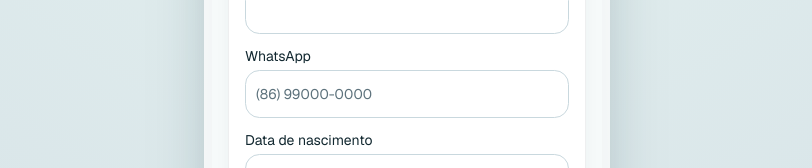
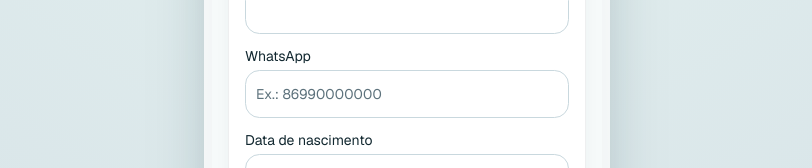
Before and after one commit to caio089/maissaude, a Next.js app: page /mobile in a window 1280 px wide. Shown: the part 431-599 px from the top of the page, without its empty margins (233-1045 px from the left). Built offline with nearby package versions, Linux system fonts and the light colour scheme.

Commit message:
Aceita telefone sem formatação obrigatória

```diff
--- a/src/components/desktop/patient-form.tsx
+++ b/src/components/desktop/patient-form.tsx
@@ -8,6 +8,7 @@ import { Textarea } from "@/components/ui/textarea"
 import { Field } from "@/components/shared/field"
 import type { PatientInput, PatientStatus } from "@/lib/types"
 import { validatePatientInput, type FieldErrors } from "@/lib/validation"
+import { phoneDigits } from "@/lib/phone"
 
 type PatientErrors = FieldErrors<keyof PatientInput>
 
@@ -39,7 +40,7 @@ export function patientFormErrors(form: PatientInput, patients: ExistingPatient[
   if (others.some((patient) => patient.cpf.trim() === form.cpf.trim())) {
     errors.cpf = "Este CPF já está cadastrado."
   }
-  if (others.some((patient) => patient.phone.trim() === form.phone.trim())) {
+  if (others.some((patient) => phoneDigits(patient.phone) === phoneDigits(form.phone))) {
     errors.phone = "Este telefone já está cadastrado."
   }
   if (others.some((patient) => patient.email.trim().toLowerCase() === form.email.trim().toLowerCase())) {
--- a/src/components/mobile/journey-view.tsx
+++ b/src/components/mobile/journey-view.tsx
@@ -16,10 +16,10 @@ import { AUTH_PASSWORD_MIN } from "@/lib/auth/constants"
 import { associateQuote, findActiveAssociate } from "@/lib/associate-rules"
 import { formatDate, formatMoney } from "@/lib/format"
 import { cpfDigits, formatCpf, isValidCpf } from "@/lib/cpf"
+import { isValidPhone } from "@/lib/phone"
 import { useDemoStore } from "@/lib/store"
 import type { CartLine } from "@/lib/types"
 
-const PHONE_PATTERN = /^\(\d{2}\) \d{5}-\d{4}$/
 type Stage = "catalog" | "confirm" | "pay"
 
 export function MobileJourney() {
@@ -54,7 +54,7 @@ function AccountStep() {
     if (password.trim().length < AUTH_PASSWORD_MIN) return `A senha precisa ter ao menos ${AUTH_PASSWORD_MIN} caracteres.`
     if (mode === "login") return ""
     if (name.trim().length < 3) return "Informe o nome da conta."
-    if (!PHONE_PATTERN.test(phone.trim())) return "Use um WhatsApp válido no formato (00) 00000-0000."
+    if (!isValidPhone(phone)) return "Informe um WhatsApp válido com DDD. Pode digitar só os números."
     if (!/^[^\s@]+@[^\s@]+\.[^\s@]+$/.test(email.trim())) return "Informe um e-mail válido. Ele é usado para recuperar a senha."
     if (!birthDate) return "Informe uma data de nascimento."
     return ""
@@ -131,7 +131,7 @@ function AccountStep() {
               <Input className="mt-1 h-12" value={name} onChange={(event) => setName(event.target.value)} autoComplete="name" />
             </label>
             <label className="block text-sm">WhatsApp
-              <Input className="mt-1 h-12" inputMode="tel" placeholder="(86) 99000-0000" value={phone} onChange={(event) => setPhone(event.target.value)} autoComplete="tel" />
+              <Input className="mt-1 h-12" inputMode="tel" placeholder="Ex.: 86990000000" value={phone} onChange={(event) => setPhone(event.target.value)} autoComplete="tel" />
             </label>
             <label className="block text-sm">Data de nascimento
               <Input className="mt-1 h-12" type="date" value={birthDate} onChange={(event) => setBirthDate(event.target.value)} />
--- a/src/lib/auth/patient-actions.ts
+++ b/src/lib/auth/patient-actions.ts
@@ -10,6 +10,7 @@ import {
 } from "@/lib/auth/patients"
 import { toDateKey } from "@/lib/format"
 import { cpfDigits, isValidCpf } from "@/lib/cpf"
+import { isValidPhone } from "@/lib/phone"
 import { createSupabaseAdmin, isSupabaseAdminConfigured } from "@/lib/supabase/admin"
 import { isSupabaseBrowserConfigured } from "@/lib/supabase/env"
 import { createServerSupabase } from "@/lib/supabase/server"
@@ -17,7 +18,6 @@ import type { AuthClaims } from "@/lib/supabase/session"
 import type { Patient } from "@/lib/types"
 
 const CPF_PATTERN = /^\d{3}\.?(?:\d{3})\.?\d{3}-?\d{2}$/
-const PHONE_PATTERN = /^\+?[\d\s().-]{10,20}$/
 const EMAIL_PATTERN = /^[^\s@]+@[^\s@]+\.[^\s@]+$/
 
 export type PatientAuthResult =
@@ -196,7 +196,7 @@ function validateRegister(input: {
   const city = input.city.trim() || "Teresina"
   if (!CPF_PATTERN.test(cpf) || !isValidCpf(cpf)) return { ok: false, message: "Informe um CPF válido." }
   if (name.length < 3) return { ok: false, message: "Informe o nome da conta." }
-  if (!PHONE_PATTERN.test(phone)) return { ok: false, message: "Informe um WhatsApp válido, com DDD." }
+  if (!isValidPhone(phone)) return { ok: false, message: "Informe um WhatsApp válido, com DDD." }
   if (!EMAIL_PATTERN.test(email)) return { ok: false, message: "Informe um e-mail válido." }
   if (email === CLINIC_AUTH_EMAIL) return { ok: false, message: "Este e-mail pertence à equipe da clínica." }
   if (!/^\d{4}-\d{2}-\d{2}$/.test(birthDate) || birthDate > toDateKey(new Date())) {
--- /dev/null
+++ b/src/lib/phone.ts
@@ -0,0 +1,10 @@
+export function phoneDigits(value: string) {
+  return value.replace(/\D/g, "")
+}
+
+/** Aceita número brasileiro com DDD, com ou sem pontuação e com 55 opcional. */
+export function isValidPhone(value: string) {
+  const digits = phoneDigits(value)
+  const national = digits.startsWith("55") && digits.length >= 12 ? digits.slice(2) : digits
+  return national.length === 10 || national.length === 11
+}
--- a/src/lib/store.ts
+++ b/src/lib/store.ts
@@ -9,6 +9,7 @@ import { catalogOfferFor } from "@/lib/mobile-catalog"
 import { findConflict, isOpenSlot, serviceOf } from "@/lib/schedule"
 import { createSeed, emptyBooking } from "@/lib/seed"
 import { hasErrors, validateAssociateInput, validatePatientInput, validateProfessionalInput } from "@/lib/validation"
+import { isValidPhone } from "@/lib/phone"
 import {
   CHANNEL_NAME,
   SCHEMA_VERSION,
@@ -211,8 +212,8 @@ export const useDemoStore = create<DemoStore>()(
         if (!/^\d{3}\.\d{3}\.\d{3}-\d{2}$/.test(normalizedCpf)) {
           return { ok: false, message: "Use o CPF no formato 000.000.000-00." }
         }
-        if (!/^\(\d{2}\) \d{5}-\d{4}$/.test(normalizedPhone)) {
-          return { ok: false, message: "Use o WhatsApp no formato (00) 00000-0000." }
+        if (!isValidPhone(normalizedPhone)) {
+          return { ok: false, message: "Informe um WhatsApp válido com DDD. Pode digitar só os números." }
         }
         if (!/^\d{4}-\d{2}-\d{2}$/.test(birthDate) || birthDate > toDateKey(new Date())) {
           return { ok: false, message: "Informe uma data de nascimento válida que já tenha ocorrido." }
--- a/src/lib/validation.ts
+++ b/src/lib/validation.ts
@@ -1,10 +1,10 @@
 import type { AssociateInput, PatientInput, ProfessionalInput } from "@/lib/types"
 import { isValidCpf } from "@/lib/cpf"
+import { isValidPhone } from "@/lib/phone"
 
 export type FieldErrors<K extends string> = Partial<Record<K, string>>
 
 const EMAIL_PATTERN = /^[^\s@]+@[^\s@]+\.[^\s@]+$/
-const PHONE_PATTERN = /^\(\d{2}\) \d{5}-\d{4}$/
 
 export function validatePatientInput(input: PatientInput) {
   const errors: FieldErrors<keyof PatientInput> = {}
@@ -12,8 +12,8 @@ export function validatePatientInput(input: PatientInput) {
   if (!isValidCpf(input.cpf)) {
     errors.cpf = "Informe um CPF válido. Você pode digitar só os números."
   }
-  if (!PHONE_PATTERN.test(input.phone.trim())) {
-    errors.phone = "Use o formato (00) 00000-0000."
+  if (!isValidPhone(input.phone)) {
+    errors.phone = "Informe um telefone válido com DDD. Pode digitar só os números."
   }
   if (!EMAIL_PATTERN.test(input.email.trim())) {
     errors.email = "Informe um e-mail válido."
@@ -29,8 +29,8 @@ export function validateAssociateInput(input: AssociateInput) {
   if (!isValidCpf(input.cpf)) {
     errors.cpf = "Informe um CPF válido. Você pode digitar só os números."
   }
-  if (!PHONE_PATTERN.test(input.phone.trim())) {
-    errors.phone = "Use o formato (00) 00000-0000."
+  if (!isValidPhone(input.phone)) {
+    errors.phone = "Informe um telefone válido com DDD. Pode digitar só os números."
   }
   if (!EMAIL_PATTERN.test(input.email.trim())) {
     errors.email = "Informe um e-mail válido."
```
